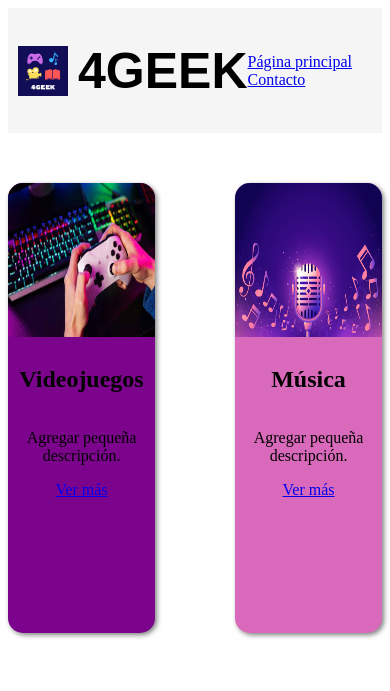
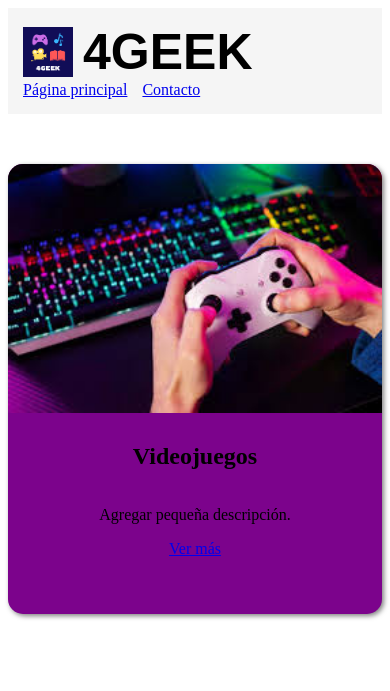
Before and after one commit to FPlaza/WebMovilTaller1, a plain HTML site: page index.html in a window 390 px wide. Shown: the top 691 px of the page. Drawn offline with Linux system fonts and the light colour scheme.

Commit message:
media queries
dos cuadros por columna en tablet y desktop y uno por columna en móviles

```diff
--- a/index.html
+++ b/index.html
@@ -10,12 +10,16 @@
 
 <body>
     <div class="cuadro-inicio">
+        <div class="logo">
             <img src="img/4GEEK.png" alt="Logo">
             <h1>4GEEK</h1>
+        </div>
+        <div class="enlaces">
             <nav>
                 <a href="#">Página principal</a>
                 <a href="#">Contacto</a>
             </nav>
+        </div>
     </div>
 
     <div class="contenedor-categorias">
--- a/styles/inicio.css
+++ b/styles/inicio.css
@@ -2,26 +2,35 @@
     background: whitesmoke;
     display: flex;
     align-items: center;
+    justify-content: space-between;
+    flex-wrap: wrap;
+    padding: 15px;
 }
 
-.cuadro-inicio h1 {
+.logo {
+    display: flex;
+    align-items: center;
+    gap:10px;
+}
+
+.logo h1 {
     font-family: Open-Sans, sans-serif;
     font-size: 50px;
-}
-.cuadro-inicio img {
-    height: 50px;
-    margin: 10px;
+    margin:0;
 }
 
-.cuadro-inicio nav {
-    margin-left: auto;
-    margin-right: 20px;
-    justify-content: space-between;
+.logo img {
+    height: 50px;
+}
+
+.enlaces nav {
+    display: flex;
+    gap: 15px;
 }
 /* ------------------------------------------- */
 .contenedor-categorias {
     display: grid;
-    grid-template-columns: repeat(2, 1fr);
+    grid-template-columns: 1fr;
     gap: 80px;
     align-items: stretch;
     max-width: 800px;
@@ -106,3 +115,9 @@
     padding: 10px;
     text-align: center;
 }
+/* ------------------------------------------- */
+@media (min-width: 768px) {
+    .contenedor-categorias {
+        grid-template-columns: repeat(2, 1fr);
+    }
+}
```
Lines whose indentation alone changed are shown as unchanged.
